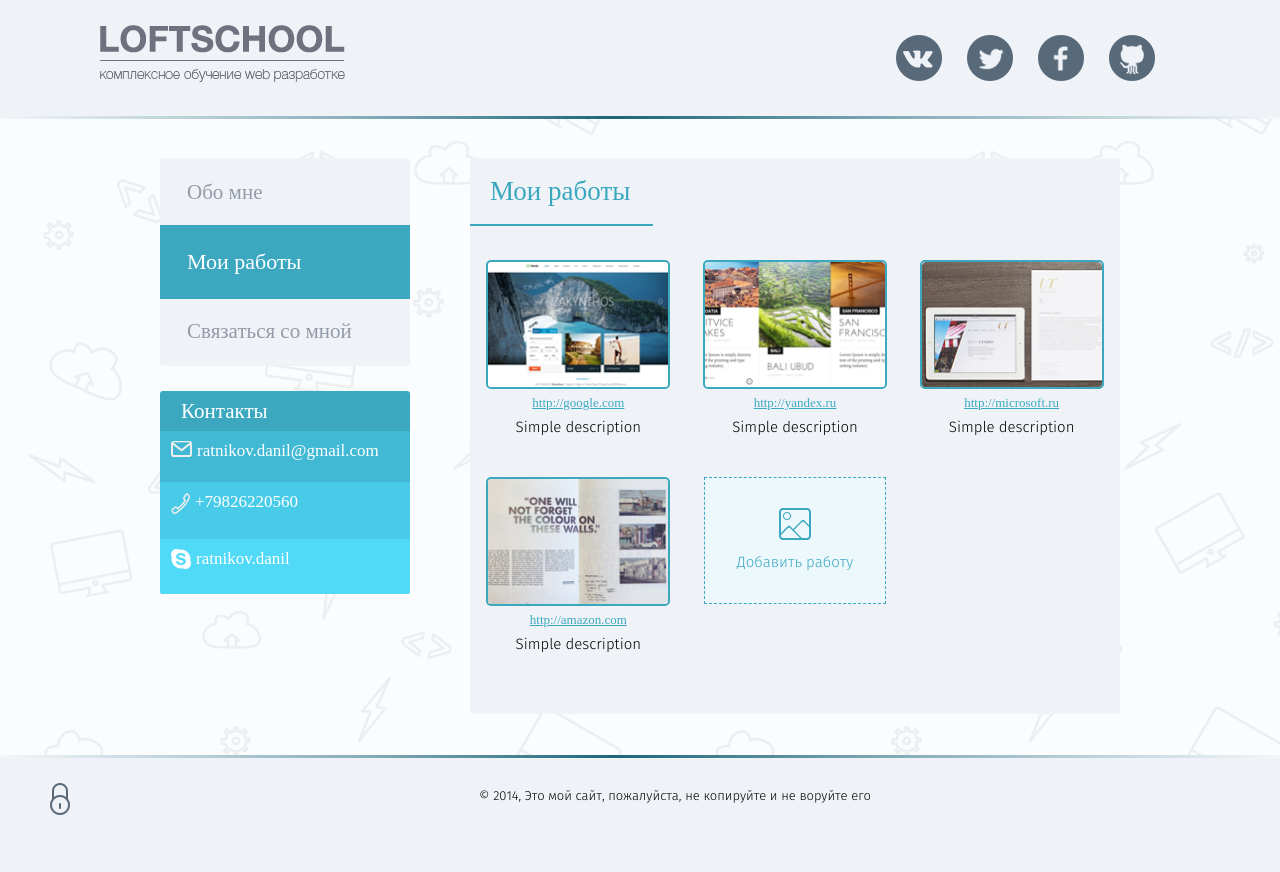
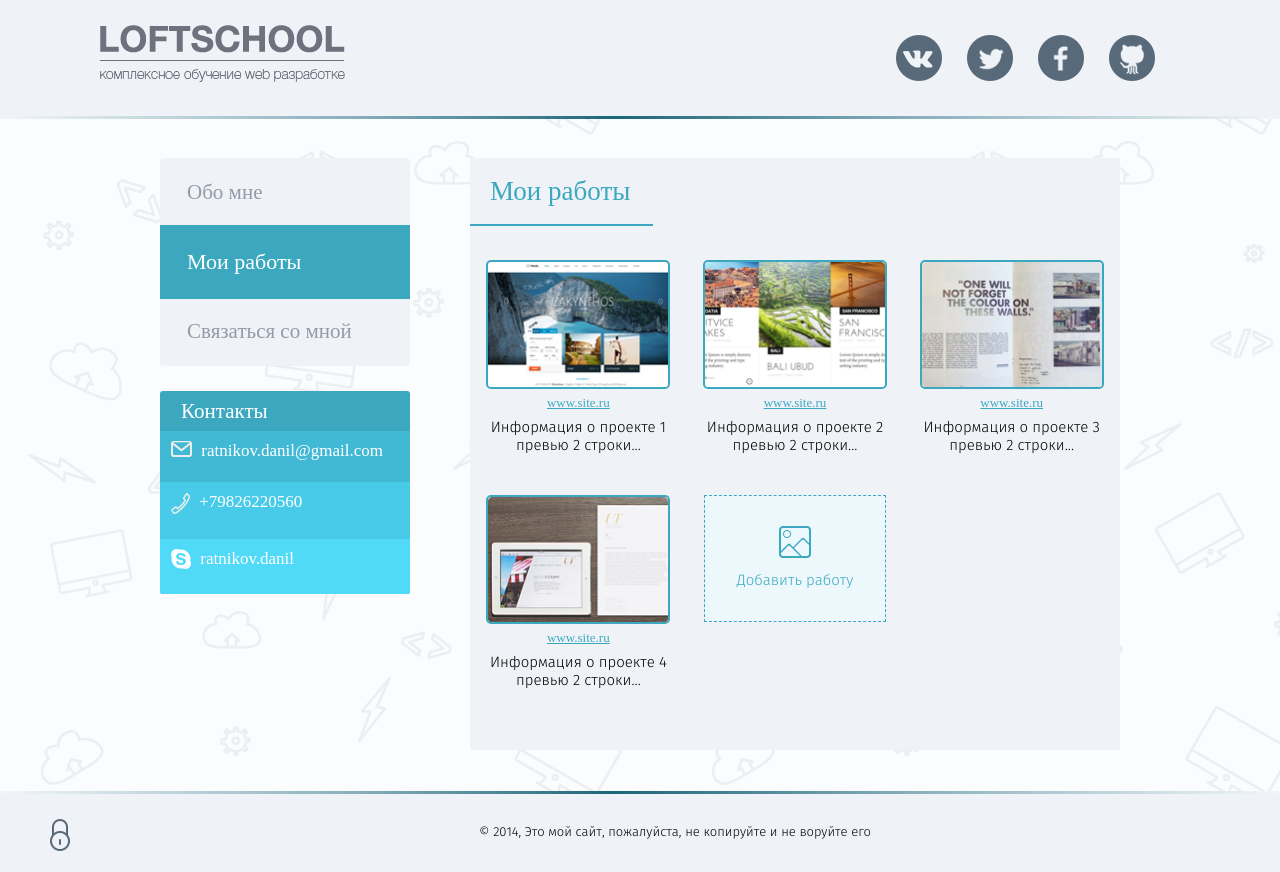
Before and after one commit to danratnikov/homework1, a PHP site: page /works in a window 1280 px wide. Before the commit the page ends 815 px from the top, so only its background shows below. Run offline with PHP 8.4, Linux system fonts and the light colour scheme; the visitor is signed in with stand-in values (Sample User, id 1); data comes from the database, SQL or seed files in the repository; some libraries are stand-ins or nearby versions; some web fonts are replaced.

Commit message:
Tuesday Fix

```diff
--- a/admin.php
+++ b/admin.php
@@ -11,7 +11,7 @@
 					<input class="form-input" data-name="логин" type="text" name="user_login" placeholder="Введите логин">
 					<label class="form-label" for="user-pass">Пароль</label>
 					<input class="form-input" data-name="пароль" form-control" type="text" name="user_pass" placeholder="Введите пароль">
-					<input type="submit" value="Войти" class="blue-button">
+					<input type="submit" value="Войти" class="blue-button admin-submit">
 				</div>
 			</div>
 		</form>
--- a/index.php
+++ b/index.php
@@ -8,8 +8,10 @@ $page = $_GET['page'];
 
 
 $pdo = getPDO();
+
+
+
 // Типа роутер
-
 $data = array();
 
 switch ($page) {
--- a/sidebar.php
+++ b/sidebar.php
@@ -9,9 +9,17 @@
   <div class="contacts border-rad3">
     <h2>Контакты</h2>
     <ul class="contacts-list">
-      <li class="contact-list-line post"><span class="post-icon"></span><a href="mailto:ratnikov.danil@gmail.com">ratnikov.danil@gmail.com</a></li>
-      <li class="contact-list-line tel"><span class="tel-icon"></span><a href="tel:+79826220560">+79826220560</a></li>
-      <li class="contact-list-line skype"><span class="skype-icon"></span><a href="skype:ratnikov.danil">ratnikov.danil</a></li>
+      <li class="contact-list-line post clearfix">
+        <span class="post-icon"></span>
+        <a href="mailto:ratnikov.danil@gmail.com">ratnikov.danil@gmail.com</a>
+      </li>
+      <li class="contact-list-line tel clearfix">
+        <span class="tel-icon"></span>
+        <a href="tel:+79826220560">+79826220560</a></li>
+      <li class="contact-list-line skype clearfix">
+        <span class="skype-icon"></span>
+        <a href="skype:ratnikov.danil">ratnikov.danil</a>
+      </li>
     </ul>
   </div>
 </div>
--- a/works.php
+++ b/works.php
@@ -16,24 +16,55 @@
 			<div class="works-info content-block border-rad3">
 				<h2><span class="block-title">Мои работы</span></h2>
 				<ul class="works-list">
-
-
-					<?php foreach ($portfolio as $work): ?>
 					<li class="work-item">
 						<div class="work-item-box border-rad5">
-							<img src="<?php echo $work['img']; ?> " alt="">
+							<img src="img/work-item1.png" alt="www.site.ru">
 							<div class="work-item-hover">
 								<h4>
-									<span><?php echo $work['title']; ?></span>
+									<span>Название</span>
 								</h4>
 							</div>
 						</div>
-						<a href="<?php echo $work['url']; ?> "><?php echo $work['url']; ?></a>
-						<p><?php echo $work['description']; ?></p>
+						<a href="">www.site.ru</a>
+						<p>Информация о проекте 1 превью 2 строки...</p>
+
 					</li>
-					<?php endforeach ?>
-
-					<?php if ($admin == true): ?>
+					<li class="work-item">
+						<div class="work-item-box border-rad5">
+							<img class="border-rad3" src="img/work-item2.png" alt="www.site.ru">
+							<div class="work-item-hover">
+								<h4>
+									<span>Название</span>
+								</h4>
+							</div>
+						</div>
+						<a href="">www.site.ru</a>
+						<p>Информация о проекте 2 превью 2 строки...</p>
+					</li>
+					<li class="work-item">
+						<div class="work-item-box border-rad5">
+							<img class="border-rad3" src="img/work-item3.png" alt="www.site.ru">
+							<div class="work-item-hover">
+								<h4>
+									<span>Название</span>
+								</h4>
+							</div>
+						</div>
+						<a href="">www.site.ru</a>
+						<p>Информация о проекте 3 превью 2 строки...</p>
+					</li>
+					<li class="work-item">
+						<div class="work-item-box border-rad5">
+							<img class="border-rad3" src="img/work-item4.png" alt="www.site.ru">
+							<div class="work-item-hover">
+								<h4>
+									<span>Название</span>
+								</h4>
+							</div>
+						</div>
+						<a href="">www.site.ru</a>
+						<p>Информация о проекте 4 превью 2 строки...</p>
+					</li>
 					<li class="work-item">
 						<div class="add-work-item">
 							<a href="" class="add-work-item-link">
@@ -42,8 +73,6 @@
 							</a>
 						</div>
 					</li>
-					<?php endif ?>
-
 				</ul>
 			</div>
 		</div>
@@ -77,7 +106,7 @@
 				<input type="text" class="form-input" id="url" name="proj_url" data-name="ссылку" placeholder="Добавьте ссылку">
 				<label for="description" class="form-label">Описание</label>
 				<textarea name="proj_desc" class="form-textarea" data-name="описание" id="description" placeholder="Пара слов о Вашем проекте"></textarea>
-				<input id="but-add-project" type="submit" value="Добавить" class="but-add-project">
+				<input id="but-add-project" type="submit" value="Добавить" class="but-add-project blue-button">
 			</div>
 		</form>
 	</div>
```
Also changed, not shown: about.php (+11 -11 lines), contacts.php (+6 -6 lines), me.jpg (added).
